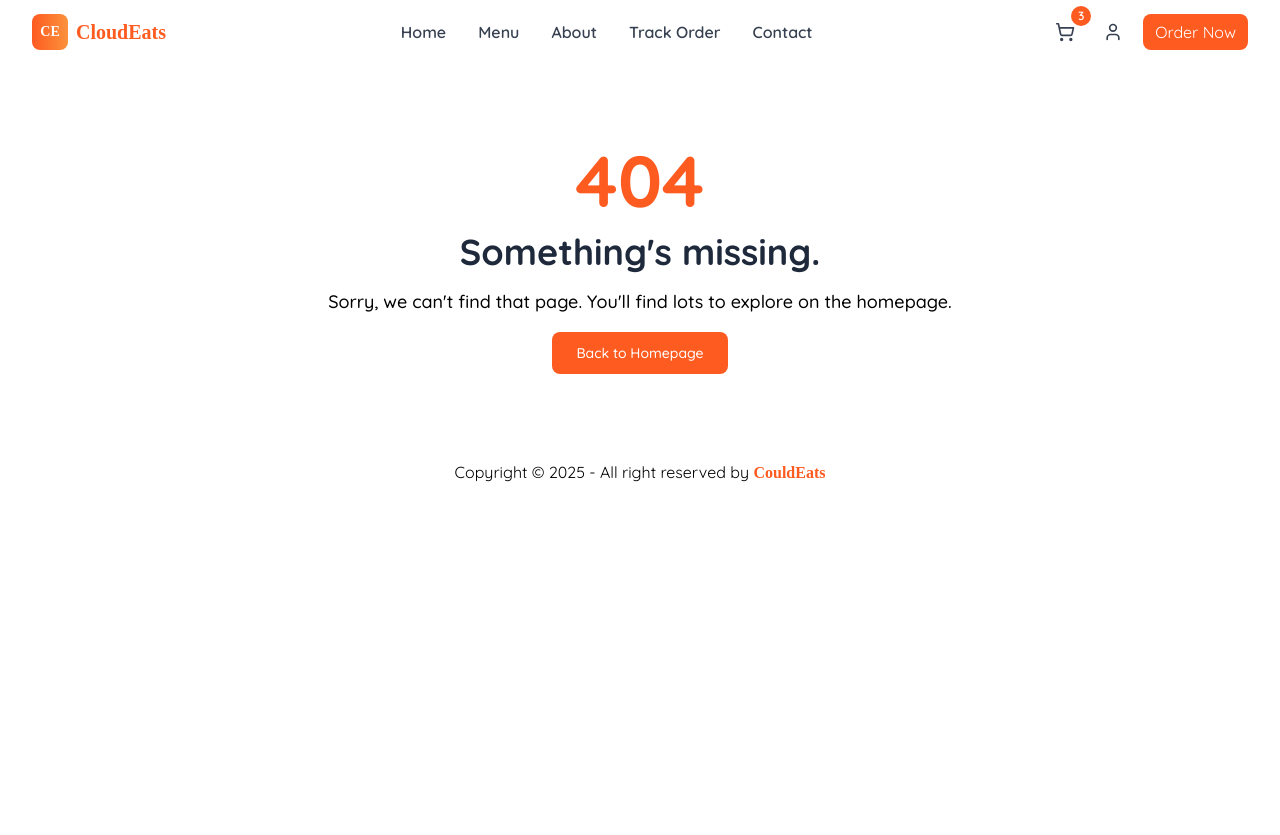
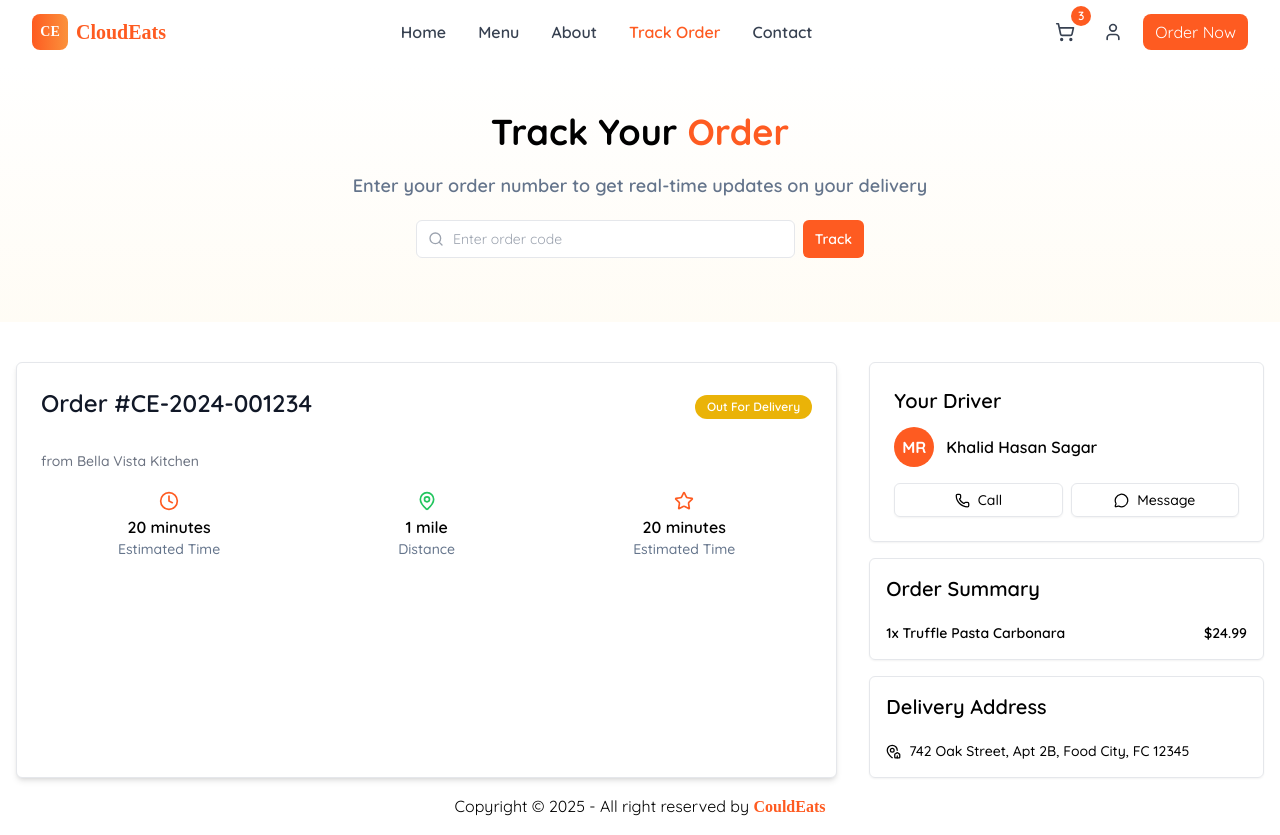
Before and after one commit to hasan-sagar/Cloud-Kitchen-Platform, a Next.js app: page /track-order in a window 1280 px wide. Before the commit this address had no page. Before the commit the page ends 800 px from the top, so only its background shows below. Built offline with nearby package versions, Linux system fonts and the light colour scheme; a web font is replaced by a local one.

Commit message:
Add TrackOrder component with order tracking functionality and UI; update Navigation links for consistency

```diff
--- /dev/null
+++ b/app/track-order/page.tsx
@@ -0,0 +1,9 @@
+import TrackOrder from "@/components/TrackOrder";
+
+export default function page() {
+  return (
+    <>
+      <TrackOrder />
+    </>
+  );
+}
--- a/components/Navigation.tsx
+++ b/components/Navigation.tsx
@@ -13,7 +13,7 @@ const Navigation = () => {
     { name: "Home", href: "/" },
     { name: "Menu", href: "/menu" },
     { name: "About", href: "/about" },
-    { name: "Track Order", href: "/track" },
+    { name: "Track Order", href: "/track-order" },
     { name: "Contact", href: "/contact" },
   ];
 
--- /dev/null
+++ b/components/TrackOrder.tsx
@@ -0,0 +1,160 @@
+import {
+  Clock,
+  Locate,
+  MapPin,
+  MapPinHouse,
+  MessageCircle,
+  Phone,
+  Search,
+  Star,
+} from "lucide-react";
+import React from "react";
+
+export default function TrackOrder() {
+  return (
+    <>
+      <section className="py-12 w-full bg-[linear-gradient(180deg,hsl(0_0%_100%)_0%,hsl(43_96%_98%)_100%)]">
+        <div className="container max-w-6xl mx-auto px-4">
+          <div className="max-w-4xl mx-auto text-center">
+            <h1 className="text-2xl md:text-4xl xl:text-5xl font-bold mb-5 ">
+              Track Your <span className="text-primary">Order</span>
+            </h1>
+            <p className="text-mutedColor font-semibold text-base md:text-lg text-pretty leading-relaxed">
+              Enter your order number to get real-time updates on your delivery
+            </p>
+          </div>
+
+          {/* search order */}
+          <div className="flex gap-2 mb-4 max-w-md mx-auto mt-5">
+            <div className="relative flex-1">
+              <Search className="absolute left-3 top-1/2 -translate-y-1/2 h-4 w-4 text-gray-400" />
+              <input
+                type="search"
+                placeholder="Enter order code"
+                className="w-full border rounded-md pl-9 pr-3 py-2 text-sm focus:outline-none focus:ring-1 focus:ring-primary"
+              />
+            </div>
+            <button className="px-3 bg-primary hover:bg-orange-600 text-white rounded-md flex items-center justify-center transition-colors text-sm font-semibold">
+              Track
+            </button>
+          </div>
+        </div>
+      </section>
+
+      <div className="container mx-auto max-w-screen-xl px-4 pt-10">
+        <div className="grid grid-cols-1 lg:grid-cols-3 gap-8">
+          {/*  order tracking summary */}
+          <div className="lg:col-span-2 border rounded-md shadow-md p-6 bg-white">
+            <div className="flex justify-between items-center mb-6">
+              <h4 className="text-2xl font-semibold text-gray-900 mb-2">
+                Order #CE-2024-001234
+              </h4>
+              <button className="bg-yellow-500 px-3 py-1 rounded-full text-white text-xs font-semibold">
+                Out For Delivery
+              </button>
+            </div>
+
+            <p className="text-sm font-medium text-gray-500">
+              from Bella Vista Kitchen
+            </p>
+
+            {/* order stats */}
+            <div className="flex justify-around gap-6 flex-wrap mt-5">
+              <div className="text-center">
+                <div className="flex items-center justify-center mb-1">
+                  <Clock size={20} className="text-primary" />
+                </div>
+                <span className="text-base font-semibold text-black">
+                  20 minutes
+                </span>
+                <p className="text-mutedColor text-sm font-medium">
+                  Estimated Time
+                </p>
+              </div>
+
+              <div className="text-center">
+                <div className="flex items-center justify-center mb-1">
+                  <MapPin size={20} className="text-accent" />
+                </div>
+                <span className="text-base font-semibold text-black">
+                  1 mile
+                </span>
+                <p className="text-mutedColor text-sm font-medium">Distance</p>
+              </div>
+
+              <div className="text-center">
+                <div className="flex items-center justify-center mb-1">
+                  <Star size={20} className="text-primary" />
+                </div>
+                <span className="text-base font-semibold text-black">
+                  20 minutes
+                </span>
+                <p className="text-mutedColor text-sm font-medium">
+                  Estimated Time
+                </p>
+              </div>
+            </div>
+          </div>
+
+          <aside className="lg:col-span-1 space-y-4">
+            {/* Driver summary */}
+            <div className="border rounded-md shadow-sm p-6">
+              <h3 className="text-xl font-semibold text-black">Your Driver</h3>
+              <div className="flex items-center gap-3 mb-4 mt-3">
+                <div className="w-10 h-10 bg-primary rounded-full flex items-center justify-center text-white font-bold">
+                  MR
+                </div>
+                <p className="font-semibold">Khalid Hasan Sagar</p>
+              </div>
+              <div className="flex gap-2">
+                <button
+                  type="button"
+                  className="flex-1 inline-flex items-center
+                  justify-center rounded-md border
+                  px-3 py-1.5 text-sm font-medium
+                  shadow-sm hover:bg-light transition-colors"
+                >
+                  <Phone size={15} className="mr-2" />
+                  Call
+                </button>
+
+                <button
+                  type="button"
+                  className="flex-1 inline-flex items-center
+                  justify-center
+                  rounded-md border px-3 py-1.5 text-sm font-medium
+                  shadow-sm hover:bg-light transition-colors"
+                >
+                  <MessageCircle size={15} className="mr-2" />
+                  Message
+                </button>
+              </div>
+            </div>
+
+            {/* Order Summary*/}
+            <div className="border rounded-md shadow-sm p-4">
+              <h4 className="font-semibold text-black text-xl">
+                Order Summary
+              </h4>
+              <div className="flex justify-between items-center font-semibold text-black mt-5 text-sm">
+                <p>1x Truffle Pasta Carbonara</p>
+                <p>$24.99</p>
+              </div>
+            </div>
+
+            {/* Delivery Address Summary*/}
+            <div className="border rounded-md shadow-sm p-4">
+              <h4 className="font-semibold text-black text-xl">
+                Delivery Address
+              </h4>
+              <div className="flex items-center gap-2 text-sm font-medium mt-5">
+                <MapPinHouse size={15} />
+                742 Oak Street, Apt 2B, Food City, FC 12345
+              </div>
+            </div>
+          </aside>
+        </div>
+      </div>
+    </>
+  );
+}
```
